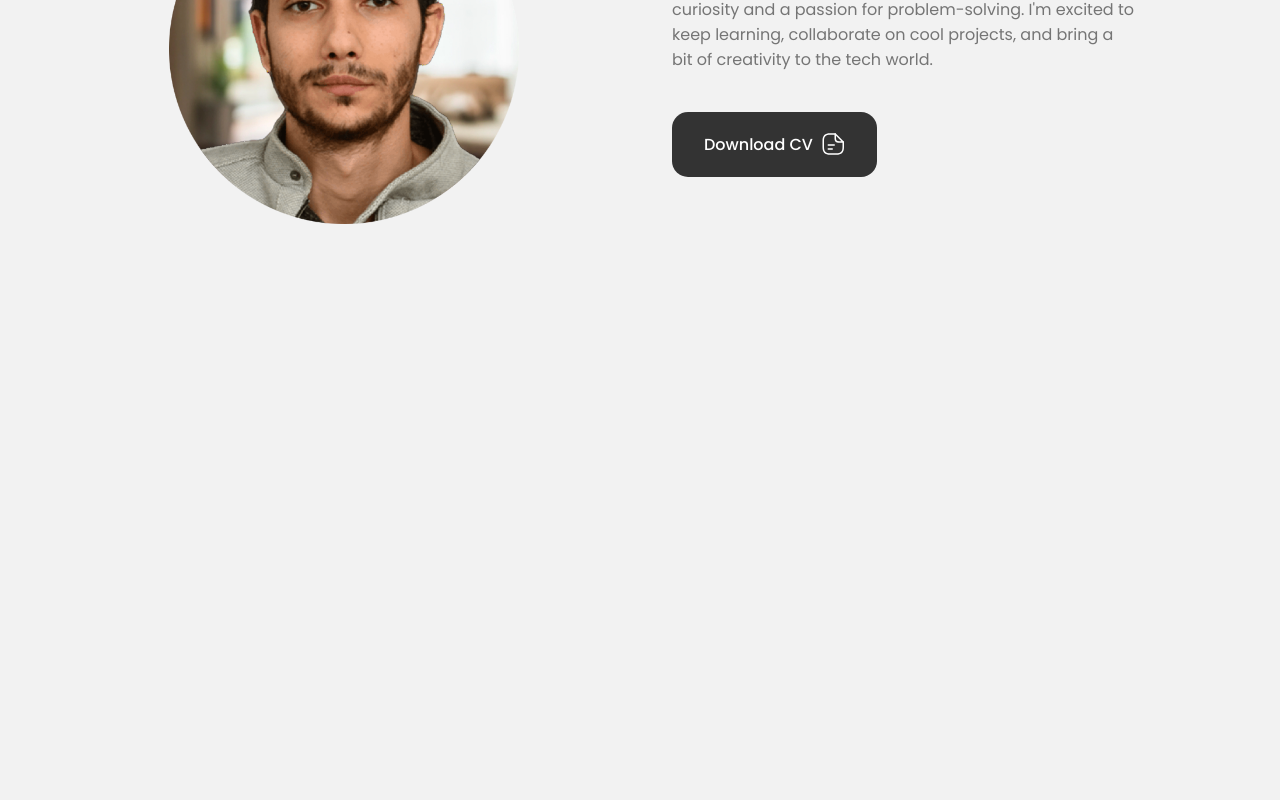
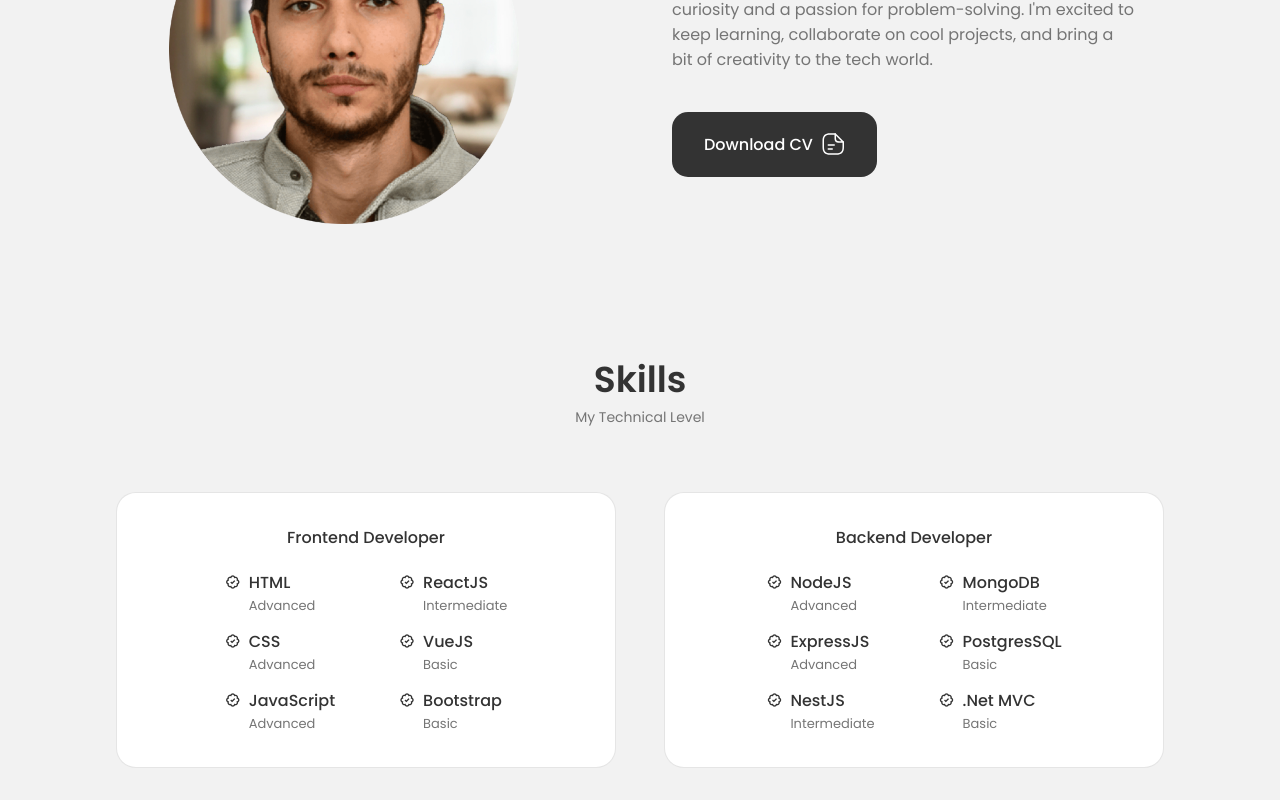
Before and after one commit to ErdemBilgn/Portfolio, a React (Vite) app: page / in a window 1280 px wide. Shown: the part 1229-2029 px from the top of the page. Before the commit the page ends 1485 px from the top, so only its background shows below. Built offline with nearby package versions, Linux system fonts and the light colour scheme.

Commit message:
Completed skills component

```diff
--- a/src/App.css
+++ b/src/App.css
@@ -57,7 +57,7 @@
     --h2-font-size: 1.25rem;
     --h3-font-size: 1rem;
     --normal-font-size: 0.938rem;
-    --samll-font-size: 0.813rem;
+    --small-font-size: 0.813rem;
     --smaller-font-size: 0.75rem;
   }
 }
@@ -70,8 +70,9 @@
   box-sizing: border-box;
 }
 
-html {
-  scroll-behavior: smooth;
+html,
+body {
+  scroll-behavior: smooth !important;
 }
 
 body,
--- a/src/App.jsx
+++ b/src/App.jsx
@@ -3,6 +3,7 @@ import Header from "./components/header/Header";
 import Home from "./components/home/Home";
 import About from "./components/about/About";
 import { LanguageProvider } from "./contexts/LanguageContext";
+import Skills from "./components/skills/Skills";
 
 function App() {
   return (
@@ -12,6 +13,7 @@ function App() {
         <main className="main">
           <Home />
           <About />
+          <Skills />
         </main>
       </div>
     </LanguageProvider>
--- /dev/null
+++ b/src/components/skills/Backend.jsx
@@ -0,0 +1,72 @@
+import React from "react";
+import { useLanguage } from "../../contexts/LanguageContext";
+
+export default function Backend() {
+  const { getTexts } = useLanguage();
+  const texts = getTexts();
+  return (
+    <div className="skills__content">
+      <h3 className="skills__title">Backend Developer</h3>
+
+      <div className="skills__box">
+        <div className="skills__group">
+          <div className="skills__data">
+            <i className="bx bx-badge-check"></i>
+
+            <div>
+              <h3 className="skills__name">NodeJS</h3>
+              <span className="skills__level">{texts.skills.advanced}</span>
+            </div>
+          </div>
+
+          <div className="skills__data">
+            <i className="bx bx-badge-check"></i>
+
+            <div>
+              <h3 className="skills__name">ExpressJS</h3>
+              <span className="skills__level">{texts.skills.advanced}</span>
+            </div>
+          </div>
+
+          <div className="skills__data">
+            <i className="bx bx-badge-check"></i>
+
+            <div>
+              <h3 className="skills__name">NestJS</h3>
+              <span className="skills__level">{texts.skills.intermediate}</span>
+            </div>
+          </div>
+        </div>
+
+        <div className="skills__group">
+          <div className="skills__data">
+            <i className="bx bx-badge-check"></i>
+
+            <div>
+              <h3 className="skills__name">MongoDB</h3>
+              <span className="skills__level">{texts.skills.intermediate}</span>
+            </div>
+          </div>
+
+          <div className="skills__data">
+            <i className="bx bx-badge-check"></i>
+
+            <div>
+              <h3 className="skills__name">PostgresSQL</h3>
+              <span className="skills__level">{texts.skills.basic}</span>
+            </div>
+          </div>
+
+          <div className="skills__data">
+            <i className="bx bx-badge-check"></i>
+
+            <div>
+              <h3 className="skills__name">.Net MVC</h3>
+              <span className="skills__level">{texts.skills.basic}</span>
+            </div>
+          </div>
+        </div>
+      </div>
+    </div>
+  );
+}
--- /dev/null
+++ b/src/components/skills/Frontend.jsx
@@ -0,0 +1,72 @@
+import React from "react";
+import { useLanguage } from "../../contexts/LanguageContext";
+
+export default function Frontend() {
+  const { getTexts } = useLanguage();
+  const texts = getTexts();
+  return (
+    <div className="skills__content">
+      <h3 className="skills__title">Frontend Developer</h3>
+
+      <div className="skills__box">
+        <div className="skills__group">
+          <div className="skills__data">
+            <i className="bx bx-badge-check"></i>
+
+            <div>
+              <h3 className="skills__name">HTML</h3>
+              <span className="skills__level">{texts.skills.advanced}</span>
+            </div>
+          </div>
+
+          <div className="skills__data">
+            <i className="bx bx-badge-check"></i>
+
+            <div>
+              <h3 className="skills__name">CSS</h3>
+              <span className="skills__level">{texts.skills.advanced}</span>
+            </div>
+          </div>
+
+          <div className="skills__data">
+            <i className="bx bx-badge-check"></i>
+
+            <div>
+              <h3 className="skills__name">JavaScript</h3>
+              <span className="skills__level">{texts.skills.advanced}</span>
+            </div>
+          </div>
+        </div>
+
+        <div className="skills__group">
+          <div className="skills__data">
+            <i className="bx bx-badge-check"></i>
+
+            <div>
+              <h3 className="skills__name">ReactJS</h3>
+              <span className="skills__level">{texts.skills.intermediate}</span>
+            </div>
+          </div>
+
+          <div className="skills__data">
+            <i className="bx bx-badge-check"></i>
+
+            <div>
+              <h3 className="skills__name">VueJS</h3>
+              <span className="skills__level">{texts.skills.basic}</span>
+            </div>
+          </div>
+
+          <div className="skills__data">
+            <i className="bx bx-badge-check"></i>
+
+            <div>
+              <h3 className="skills__name">Bootstrap</h3>
+              <span className="skills__level">{texts.skills.basic}</span>
+            </div>
+          </div>
+        </div>
+      </div>
+    </div>
+  );
+}
--- /dev/null
+++ b/src/components/skills/Skills.jsx
@@ -0,0 +1,21 @@
+import React from "react";
+import "./skills.css";
+import { useLanguage } from "../../contexts/LanguageContext";
+import Frontend from "./Frontend";
+import Backend from "./Backend";
+
+export default function Skills() {
+  const { getTexts } = useLanguage();
+  const texts = getTexts();
+  return (
+    <section className="section skills" id="skills">
+      <h2 className="section__title">{texts.skills.title}</h2>
+      <span className="section__subtitle">{texts.skills.subtitle}</span>
+
+      <div className="skills__container container grid">
+        <Frontend />
+        <Backend />
+      </div>
+    </section>
+  );
+}
--- /dev/null
+++ b/src/components/skills/skills.css
@@ -0,0 +1,97 @@
+.skills__container {
+  grid-template-columns: repeat(2, 500px);
+  column-gap: 3rem;
+  justify-content: center;
+}
+
+.skills__content {
+  background-color: var(--container-color);
+  border: 1px solid rgba(0, 0, 0, 0.1);
+  padding: 2rem 4rem;
+  border-radius: 1.25rem;
+}
+
+.skills__title {
+  font-size: var(--normal-font-size);
+  font-weight: var(--font-medium);
+  text-align: center;
+  margin-bottom: var(--mb-1-5);
+}
+
+.skills__box {
+  display: flex;
+  justify-content: center;
+  column-gap: 4rem;
+}
+
+.skills__group {
+  display: grid;
+  align-items: flex-start;
+  row-gap: 1rem;
+}
+
+.skills__data {
+  display: flex;
+  column-gap: 0.5rem;
+}
+
+.skills .bx-badge-check {
+  font-size: 1rem;
+  color: var(--title-color);
+}
+
+.skills__name {
+  font-size: var(--normal-font-size);
+  font-weight: var(--font-medium);
+  line-height: 18px;
+}
+
+.skills__level {
+  font-size: var(--smaller-font-size);
+}
+
+/* BREAKPOINTS */
+/* for large devices */
+
+@media screen and (max-width: 1200px) {
+  .skills__container {
+    grid-template-columns: repeat(2, 450px);
+    row-gap: 2rem;
+  }
+}
+
+@media screen and (max-width: 992px) {
+  .skills__container {
+    grid-template-columns: max-content;
+    row-gap: 2rem;
+  }
+}
+
+@media screen and (max-width: 576px) {
+  .skills__container {
+    grid-template-columns: 1fr;
+  }
+
+  .skills__content {
+    padding: 1.5rem;
+  }
+
+  .skills__box {
+    column-gap: 4.5rem;
+  }
+}
+
+/* for small devices */
+@media screen and (max-width: 360px) {
+  .skills__box {
+    column-gap: 1.25rem;
+  }
+
+  .skills__name {
+    font-size: var(--small-font-size);
+  }
+
+  .skills__level {
+    font-size: var(--tiny-font-size);
+  }
+}
--- a/texts.json
+++ b/texts.json
@@ -18,6 +18,13 @@
       "subtitle": "Ben Kimim?",
       "description": "Kodlarını anlamlı ve kullanıcı dostu dijital deneyimlere dönüştürmek için çabalayan kendi kendini yetiştirmiş bir geliştiriciyim. Kodlama yolculuğum, merak ve problem çözme tutkusunun harmanıyla besleniyor. Harika projelerde işbirliği yapmaktan ve teknoloji dünyasına biraz yaratıcılık katmaktan heyecan duyuyorum.",
       "cv": "CV'mi İndirin"
+    },
+    "skills": {
+      "title": "Yetenekler",
+      "subtitle": "Teknik Seviyem",
+      "advanced": "İleri",
+      "intermediate": "Orta",
+      "basic": "Başlangıç"
     }
   },
   "en": {
@@ -39,6 +46,13 @@
       "subtitle": "My Introduction",
       "description": "I'm a self-taught developer on a mission to turn lines of code into meaningful and user-friendly digital experiences. My coding journey is fueled by a mix of curiosity and a passion for problem-solving. I'm excited to keep learning, collaborate on cool projects, and bring a bit of creativity to the tech world.",
       "cv": "Download CV"
+    },
+    "skills": {
+      "title": "Skills",
+      "subtitle": "My Technical Level",
+      "advanced": "Advanced",
+      "intermediate": "Intermediate",
+      "basic": "Basic"
     }
   }
 }
```
